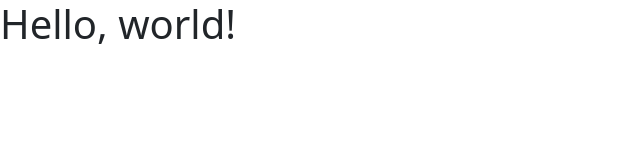
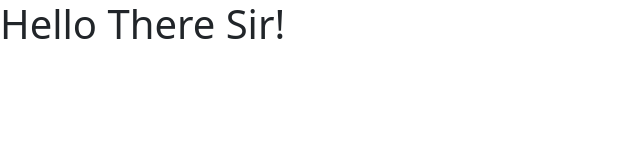
Before and after one commit to AKolari/test-repo, a plain HTML site: page November11/index.html in a window 1280 px wide. Shown: the whole page, without its empty margins (0-640 px from the left). Drawn offline with nearby package versions, Linux system fonts and the light colour scheme.

Commit message:
Changin stuffs

```diff
--- a/November11/index.html
+++ b/November11/index.html
@@ -7,7 +7,7 @@
     <link href="https://cdn.jsdelivr.net/npm/bootstrap@5.2.2/dist/css/bootstrap.min.css" rel="stylesheet" integrity="sha384-Zenh87qX5JnK2Jl0vWa8Ck2rdkQ2Bzep5IDxbcnCeuOxjzrPF/et3URy9Bv1WTRi" crossorigin="anonymous">
   </head>
   <body>
-    <h1>Hello, world!</h1>
+    <h1>Hello There Sir!</h1>
     <script src="https://cdn.jsdelivr.net/npm/bootstrap@5.2.2/dist/js/bootstrap.bundle.min.js" integrity="sha384-OERcA2EqjJCMA+/3y+gxIOqMEjwtxJY7qPCqsdltbNJuaOe923+mo//f6V8Qbsw3" crossorigin="anonymous"></script>
   </body>
 </html>
@@ -48,4 +48,10 @@ git init will initialize an empty git repository
 directorys with a . infront of them are hidden files. Won't appear unless you request them
 
 
+
+git add to ad files to repository
+git add . will add every file, which is problematic. Don't do it
+
+creates a message when you git commit
+git commit -m "My first commit (Adding November11)"
 -->
```
